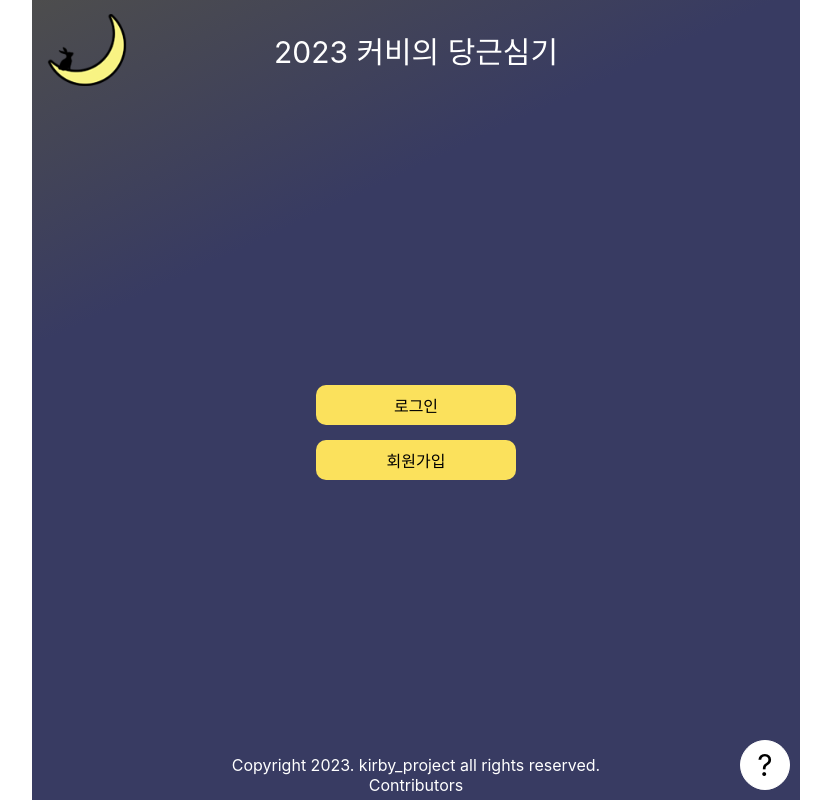
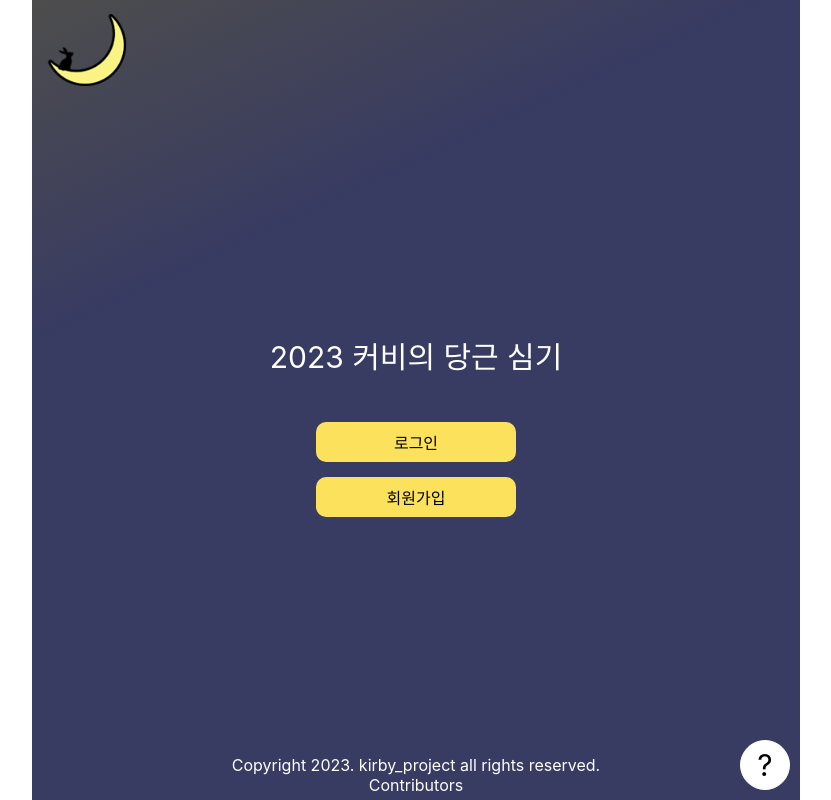
Before and after one commit to kirby-project-2023/carrot_project, a React (Create React App) app: page / in a window 1280 px wide. Shown: the whole page, without its empty margins (224-1055 px from the left). Built offline with nearby package versions, Linux system fonts and the light colour scheme; a web font is replaced by a local one.

Commit message:
feat: Letter.js Header.js 수정

```diff
--- a/src/App.js
+++ b/src/App.js
@@ -40,7 +40,7 @@ function App() {
         <GlobalStyle />
         <Header userInfo={userInfo}/>
         <Routes>
-          <Route path={`/`} element={<Index />} />
+          <Route path={`/`} element={<Index userInfo={userInfo} />} />
           <Route path={`/id=${sharedId}`} element={<Index2 sharedId={sharedId} userData={userData} />} />
           <Route path="/join" element={<Join userData={userData} setUserData={setUserData} />} />
           <Route path="/login" element={<Login userData={userData} setUserInfo={setUserInfo} />} />
--- a/src/components/Header.js
+++ b/src/components/Header.js
@@ -25,15 +25,6 @@ const HeaderContainer = styled.header`
   color: var(--white);
 `;
 
-const Title = styled.h1`
-  position: absolute;
-  left: 50%;
-  transform: translateX(-50%);
-  font-size: var(--fz-large);
-  word-break: keep-all;
-  text-align: center;
-`;
-
 const Button = styled.button`
   width: 80px;
   height: 80px;
@@ -52,7 +43,7 @@ const Button = styled.button`
 const Header = ({ userInfo }) => {
   const [changeImg, setChangeImg] = useState(LogoDefault);
   useEffect(() => {
-    if (userInfo.length === 0 || userInfo[0].contentLst === undefined) {
+    if (userInfo.length === 0 || userInfo[0].contentLst.length === 0) {
       setChangeImg(LogoDefault)
     }
     else if (userInfo[0].contentLst.length <= 4) {
@@ -67,19 +58,17 @@ const Header = ({ userInfo }) => {
     localStorage.removeItem('userInfo')
     window.location.href = '/'
   }
-  const mypageURL = '/mypage'
-  console.log(userInfo)
+  // if(window.location.href === 'http://localhost:3000/join'){
+  //   localStorage.
+  // }
   return (
     <HeaderContainer>
       <Link to="/"><MainLogo changeImg={changeImg} /></Link>
-      <Title>
-        {window.location.href === mypageURL ?`2023 ${userInfo[0].field} 달토끼네 당근밭` : `2023 커비의 당근심기`}
-      </Title>
       {userInfo[0] === undefined ? null :
       (<Button onClick={logoutHandler}>
           LOGOUT<FontAwesomeIcon icon={faRightFromBracket} />
       </Button>)}
-      </HeaderContainer>
+    </HeaderContainer>
   );
 };
 
--- a/src/components/Help.js
+++ b/src/components/Help.js
@@ -8,7 +8,6 @@ const ModalButton = styled.button`
     position: absolute;
     right: 0px;
     bottom: 0px;
-    z-index: 100;
     width:50px;
     height: 50px;
     font-size: var(--fz-large);
--- a/src/components/Index.js
+++ b/src/components/Index.js
@@ -1,6 +1,12 @@
 import React from 'react'
 import styled from 'styled-components'
 import { Link } from 'react-router-dom';
+
+const Title  = styled.h1`
+    font-size: var(--fz-large);
+    color: var(--white);
+    margin-bottom: var(--gap-large);
+`
 
 const Button = styled.button`
     width: var(--btn-big-w);
@@ -28,12 +34,15 @@ const Main = styled.main`
     flex-direction: column;
 `
 
-const Index = () => {
-  return (
+const Index = ({userInfo}) => {
+    if(userInfo.length !== 0){
+        window.location.href = '/mypage'
+    }
+    return (
     <div className='wrap'>
-
     <Container>
         <Main>
+            <Title>2023 커비의 당근 심기</Title>
             <Link to="/login"><Button className='eff-fill'>로그인</Button></Link>
             <Link to="/join"><Button className='eff-fill'>회원가입</Button></Link>
         </Main>
--- a/src/components/Letter.js
+++ b/src/components/Letter.js
@@ -17,7 +17,9 @@ const ModalBackdrop = styled.div`
 const ModalView = styled.div`
     width: 30%;
     height: 50%;
-    background-color: white;
+    padding: var(--gap-large);
+    word-break: keep-all;
+    background-color: var(--maincolor);
     display:flex;
     align-items: center;
     justify-content: center;
@@ -26,22 +28,40 @@ const ModalView = styled.div`
     overflow: hidden;
     border-radius: var(--bd-rd-big);
     > section {
-        height: 90%;
+        width: 100%;
+        height: 70%;
+        display: flex;
+        justify-content: center;
+    }
+    @media (max-width: 768px){
+        width: 80%;
+        padding: var(--gap-sm);
     }
 `;
 const Content = styled.p`
     margin: var(--gap-sm);
+    width: 90%;
+    height: 80%;
+    border-radius: var(--bd-rd-big);
+    background-color: white;
+    overflow-y: auto;
+    padding: var(--gap-big);
 `
 const NickName = styled.div`
-    margin-top: var(--gap-big);
+    font-size: var(--fz-large);
+    border-radius: var(--bd-rd-big);
+    color: white;
+    @media (max-width: 768px){
+        font-size: var(--fz-big);
+    }
 `
 
 const Letter = ({openModalHandler, dummyData, isOpen}) => { // 모달 창 열고 닫는거 인자로 받기
     const arr = dummyData.filter(e=>e.id===isOpen)
     return (
         <>
-            <ModalBackdrop>
-                <ModalView>
+            <ModalBackdrop onClick={()=>openModalHandler(0)}>
+                <ModalView onClick={(event)=> event.stopPropagation()} >
                     <NickName>
                         FROM. {arr[0].nickname}
                     </NickName>
```
